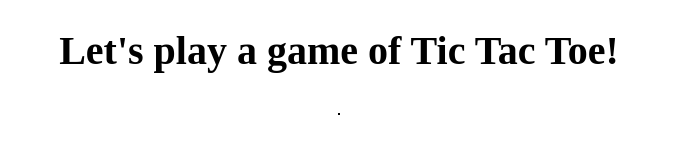
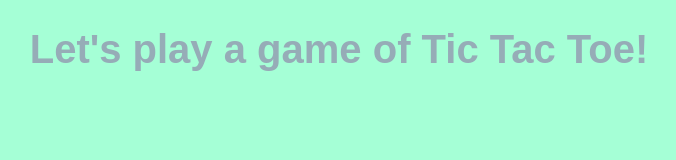
Before and after one commit to anniekao/Projects, a plain HTML site: page JavaScript/tic-tac-toe/index.html in a window 1280 px wide. Shown: the whole page, without its empty margins (301-977 px from the left). Drawn offline with Linux system fonts and the light colour scheme.

Commit message:
Updated CSS

```diff
--- a/JavaScript/tic-tac-toe/style.css
+++ b/JavaScript/tic-tac-toe/style.css
@@ -1,10 +1,14 @@
 table {
     display: inline-block;
     font-size: 60px;
+    font-family: Arial, Helvetica, sans-serif;
+    font-weight: bold;
     border-collapse: collapse;
+    border-style: hidden;
 }
-table, td, tr {
-    border: 1px solid black;
+
+table td, table th {
+    border: 10px solid #fe654f;
 }
 
 td, tr {
@@ -13,6 +17,12 @@ td, tr {
 
 h1 {
     font-size: 40px;
+    font-family: Arial, Helvetica, sans-serif;
+    color: #96acb7;
+}
+
+body {
+    background-color: #a5ffd6;
 }
 
 #container {
```
